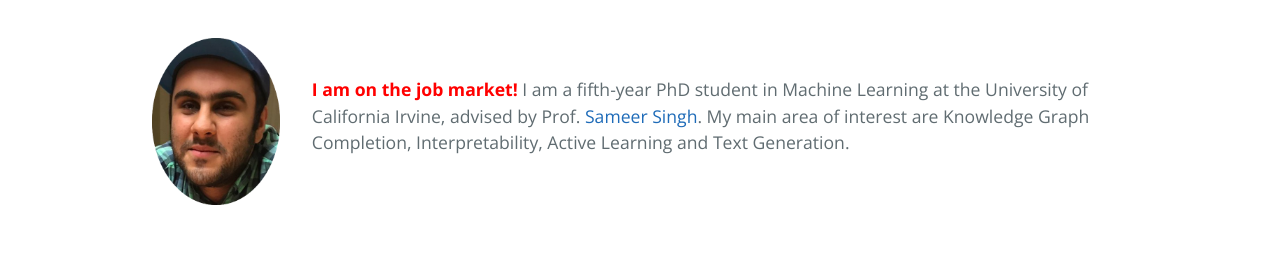
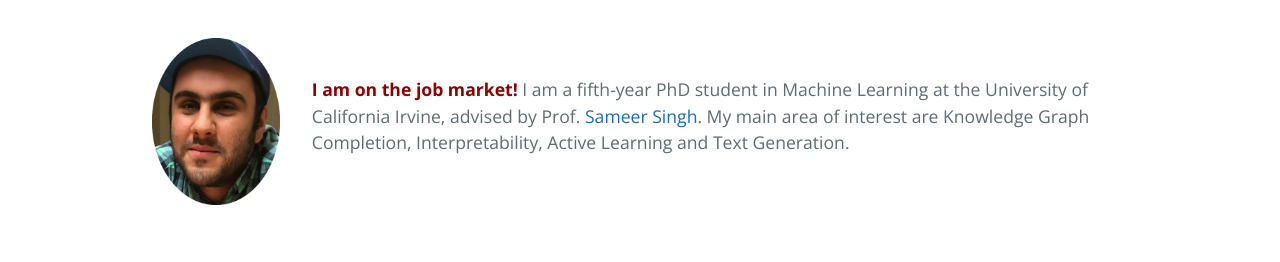
Before and after one commit to pouyapez/pouyapez.github.io, a Jekyll site: the page built from index.md, in a window 1280 px wide. Shown: the part 502-764 px from the top of the page. Built offline with Jekyll 4.4.1, drawn with Linux system fonts in a browser that asks for light colours.

Commit message:
Update index.md

```diff
--- a/index.md
+++ b/index.md
@@ -9,7 +9,7 @@
         </td>
         <td>
           <p class="text right-align text-large add-top-margin" style="width:100%;">
-             <font style="color:red;"><b>I am on the job market!</b></font> I am a fifth-year PhD student in Machine Learning at the University of California Irvine, advised by Prof.                       <a href="http://sameersingh.org">Sameer Singh</a>. My main area of interest are Knowledge Graph Completion, Interpretability, Active Learning and Text Generation.
+             <font style="color:darkred;"><b>I am on the job market!</b></font> I am a fifth-year PhD student in Machine Learning at the University of California Irvine, advised by Prof.                       <a href="http://sameersingh.org">Sameer Singh</a>. My main area of interest are Knowledge Graph Completion, Interpretability, Active Learning and Text Generation.
           </p>
         </td>
       </tr>
```
